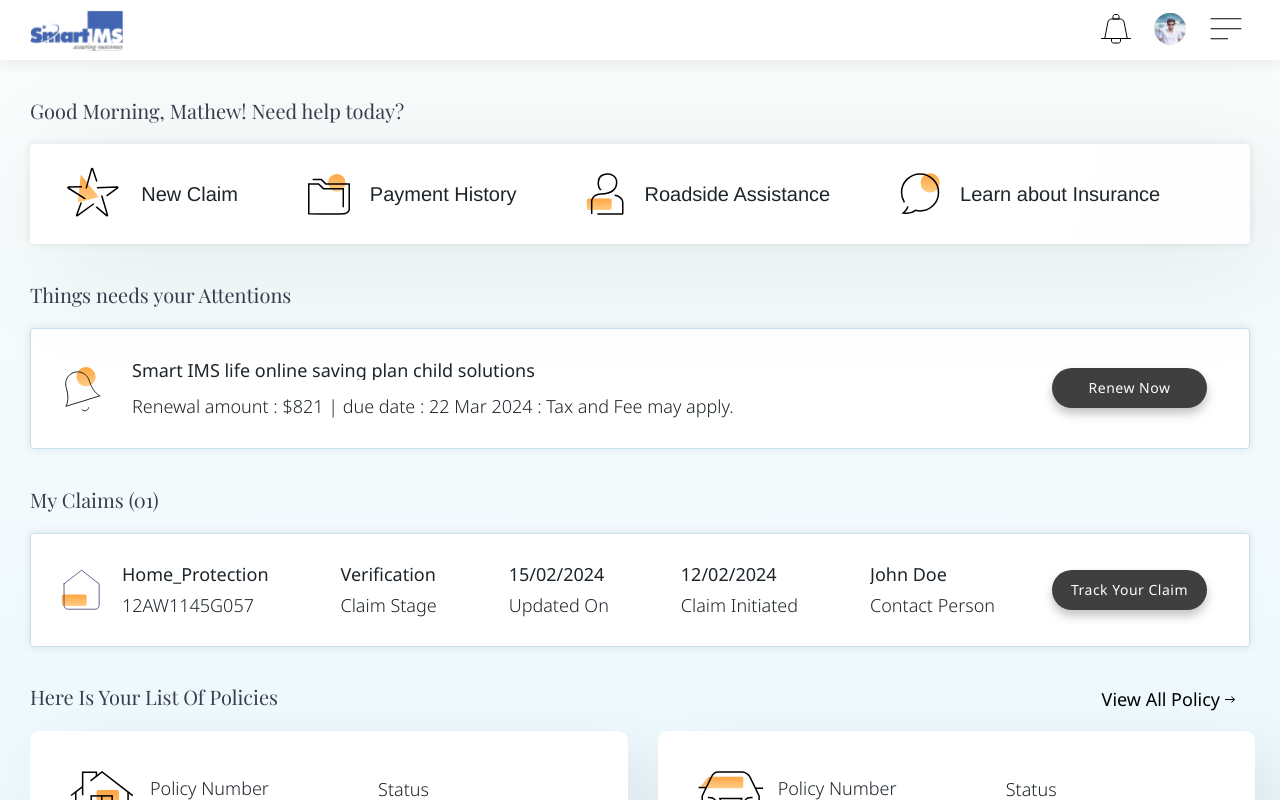
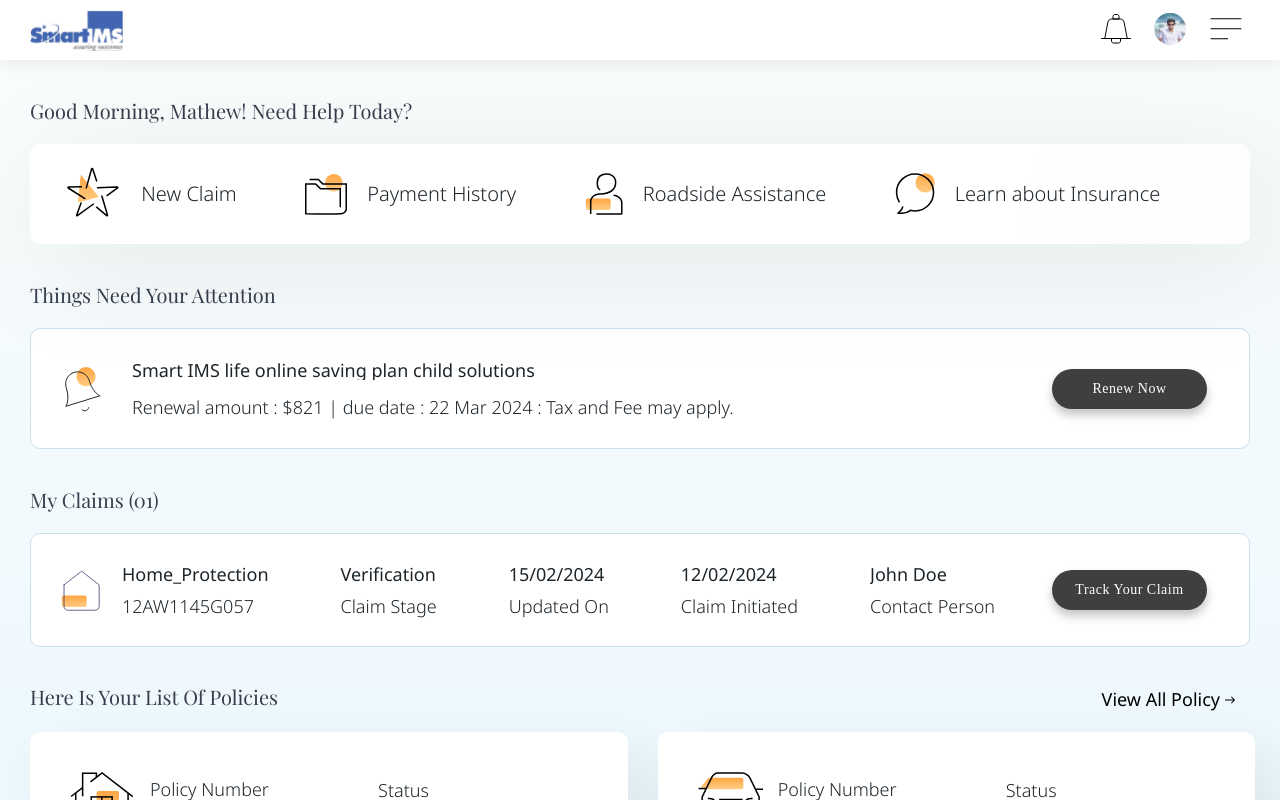
Before and after one commit to SmartImsIns/smart-ims-insu-frontend-app, a React (Create React App) app: page /ims-dashboard in a window 1280 px wide. Shown: the top 800 px of the page. Built offline with nearby package versions, Linux system fonts and the light colour scheme; a web font is replaced by a local one.

Commit message:
fixed bugs

```diff
--- a/src/ImsDashboard/ImsDashboardCards/AttentionCard.tsx
+++ b/src/ImsDashboard/ImsDashboardCards/AttentionCard.tsx
@@ -21,7 +21,7 @@ const AttentionCard: React.FC<AttentionCardProps> = ({
 }) => {
   return (
     <Box sx={ImsDashboardStyle.imsDashbardContainer}>
-      <DynamicTextDisplay text="Things needs your Attentions" />
+      <DynamicTextDisplay text="Things Need Your Attention" />
       <Card sx={ImsDashboardStyle.AttentionCardStyles}>
         <Box sx={ImsDashboardStyle.AttentionsCardBoxStyle}>
           <Box>
--- a/src/ImsDashboard/ImsDashboardCards/MyClaimsCard.tsx
+++ b/src/ImsDashboard/ImsDashboardCards/MyClaimsCard.tsx
@@ -45,6 +45,7 @@ const MyClaimsCard: React.FC = () => {
   return (
     <Box sx={ImsDashboardStyle.imsDashbardContainer}>
       <DynamicTextDisplay text={`My Claims (${formattedClaimCount})`} />
+
       {claimdata?.map((claim, id) => (
         <Box key={id}>
           <Card sx={ImsDashboardStyle.myClaimsCardStyles}>
--- a/src/ImsDashboard/ImsDashboardCards/WelcomeCard.tsx
+++ b/src/ImsDashboard/ImsDashboardCards/WelcomeCard.tsx
@@ -1,5 +1,5 @@
 import React from "react";
-import { Box, Card } from "@mui/material";
+import { Box } from "@mui/material";
 import DynamicTextDisplay from "../common/DynamicTextDisplay";
 import ImsDashboardStyle from "../ImsDashboardStyle";
 import DashBoardCardItem from "../common/DashBoardCardItem";
@@ -12,15 +12,14 @@ import {
   PAYMENT_ICON,
   roadSideAssistance,
   STAR_ICON,
+  name,
 } from "../../constants/Constants";
 
-type Props = {};
-
-const WelcomeCard: React.FC = (props: Props) => {
+const WelcomeCard: React.FC = () => {
   return (
     <Box sx={ImsDashboardStyle.welcomeCardsContainer}>
-      <DynamicTextDisplay text="Good Morning, Mathew! Need help today?" />
-      <Card sx={ImsDashboardStyle.welcomeCardStyles}>
+      <DynamicTextDisplay text={`Good Morning, ${name}! Need Help Today?`} />
+      <Box sx={ImsDashboardStyle.welcomeCardStyles}>
         <DashBoardCardItem
           src={STAR_ICON}
           alt="new-claim-icon"
@@ -30,7 +29,6 @@ const WelcomeCard: React.FC = (props: Props) => {
           src={PAYMENT_ICON}
           alt="payment-history-icon"
           text={paymentHistory}
-          // style={{ marginTop: "10px" }}
         />
         <DashBoardCardItem
           src={ASSISTANCE_ICON}
@@ -42,7 +40,7 @@ const WelcomeCard: React.FC = (props: Props) => {
           alt="Learn-About-icon"
           text={learnAbout}
         />
-      </Card>
+      </Box>
     </Box>
   );
 };
--- a/src/ImsDashboard/ImsDashboardStyle.ts
+++ b/src/ImsDashboard/ImsDashboardStyle.ts
@@ -19,7 +19,7 @@ const ImsDashboardStyle = {
     "@media (min-width: 600px) and (max-width: 1024px)": {
       paddingLeft: "25px",
       paddingRight: "25px",
-      marginTop: "40px",
+      marginTop: "50px",
     },
     "@media (min-width: 1024px) and (max-width: 1920px)": {
       paddingLeft: "30px",
@@ -27,7 +27,7 @@ const ImsDashboardStyle = {
     },
   },
   imsDashbardContainer: {
-    paddingTop: "40px",
+    paddingTop: "40.23px",
     paddingLeft: "30px",
     paddingRight: "30px",
     "@media (max-width: 599px)": {
@@ -67,11 +67,11 @@ const ImsDashboardStyle = {
     alignItems: "center",
     justifyContent: "space-between",
     marginTop: "22px",
-    background: "linear-gradient(108deg, #FFF 80.85%, #F8F9FF 145.84%)",
-    filter: "drop-shadow(20px 20px 57px rgba(0, 0, 0, 0.08))",
-    boxShadow: "0px 0px 10px 0px rgba(0, 0, 0, 0.1)",
+    backgroundImage: 'linear-gradient(108deg, #FFF 80.85%, #F8F9FF 145.84%)',
+    filter: 'drop-shadow(20px 20px 57px rgba(0, 0, 0, 0.08))',
     paddingRight: "89.78px",
     paddingLeft: "35.08px",
+    borderRadius: "10px",
     "@media (max-width: 599px)": {
       height: "258px",
       paddingRight: "38px",
@@ -84,8 +84,8 @@ const ImsDashboardStyle = {
       gridTemplateRows: "1fr 1fr",
     },
     "@media(min-width: 600px) and (max-width: 880px)": {
-      paddingLeft: "10px",
-      paddingRight: "40px",
+      paddingLeft: "25px",
+      paddingRight: "50px",
     },
   },
   DashBoardCardText: {
@@ -95,8 +95,9 @@ const ImsDashboardStyle = {
     fontStyle: "normal",
     fontWeight: 300,
     lineHeight: "22px",
+    fontFamily: "Noto Sans",
     "@media (max-width: 599px)": {
-      fontSize: "16px",
+      fontSize: "14px",
       paddingLeft: "10px",
       marginLeft: "0px",
       textAlign: "center",
@@ -104,7 +105,7 @@ const ImsDashboardStyle = {
       maxHeight: "36px",
     },
     "@media(min-width: 600px) and (max-width: 1023px)": {
-      fontSize: "14px",
+      fontSize: "16px",
       marginLeft: "10px",
       maxWidth: "140px",
     },
@@ -121,7 +122,9 @@ const ImsDashboardStyle = {
     paddingRight: "42px",
     paddingLeft: "23.63px",
     border: "1px solid #C9E1EC",
-    boxShadow: "0px 0px 10px 0px rgba(0, 0, 0, 0.1)",
+    borderRadius: "10px",
+    borderShadow: "none",
+    boxShadow: "0px 0px 10px 0px rgba(0, 0, 0, 0)",
     "@media (max-width:599px)": {
       paddingRight: "38px",
       height: "182px",
@@ -162,7 +165,7 @@ const ImsDashboardStyle = {
     display: "flex",
     width: "fit-content",
     minWidth: "155px",
-    height: 40,
+    height: "40px",
     padding: "16px 12px",
     justifyContent: "center",
     alignItems: "center",
@@ -172,9 +175,10 @@ const ImsDashboardStyle = {
     boxShadow: "0px 6px 10px 0px rgba(63, 63, 63, 0.3)",
     color: "var(--Default-White, #FFF)",
     fontWeight: 400,
-    fontFamily: "Noto Sans",
-    lineHeight: 1,
-    letterSpacing: 0.5,
+    fontFamily: "Loto",
+    fontStyle: "normal",
+    lineHeight: "14px",
+    letterSpacing: "0.5px",
     marginLeft: "auto",
   },
   myClaimsCardStyles: {
@@ -188,7 +192,8 @@ const ImsDashboardStyle = {
     flexWrap: "wrap",
     justifyContent: "space-between",
     paddingRight: "42px",
-    boxShadow: "0px 0px 10px 0px rgba(0, 0, 0, 0.1)",
+    borderRadius: "10px",
+    boxShadow: "0px 0px 10px 0px rgba(0, 0, 0, 0)",
     "@media (max-width:599px)": {
       height: "309px",
       paddingRight: "0px",
@@ -215,10 +220,11 @@ const ImsDashboardStyle = {
     boxShadow: "0px 6px 10px 0px rgba(63, 63, 63, 0.3)",
     color: "var(--Default-White, #FFF)",
     fontWeight: 400,
-    fontFamily: "Noto Sans",
-    lineHeight: 1,
+    fontFamily: "Loto",
+    lineHeight: "14px",
     letterSpacing: 0.5,
     marginLeft: "auto",
+    fontSize: "14px"
   },
   ClaminsContentStyles: {
     display: "flex",
@@ -275,11 +281,18 @@ const ImsDashboardStyle = {
     fontFamily: "Noto Sans",
     fontStyle: "normal",
     fontWeight: "400",
-    lineHeight: "111.5%",
+    lineHeight: "20px",
+    textOverflow: 'ellipsis',
     "@media (max-width:599px)": {
-      fontSize: "14px",
       fontWeight: "400",
       maxWidth: "500px",
+      overflow: 'hidden',
+      color: '#1D252B',
+      textOverflow: 'ellipsis',
+      fontFamily: 'Noto Sans',
+      fontSize: '16px',
+      fontStyle: 'normal',
+      lineHeight: '24px',
     },
   },
 
@@ -289,13 +302,16 @@ const ImsDashboardStyle = {
     fontStyle: "normal",
     fontFamily: "Noto Sans",
     fontWeight: "300",
-    lineHeight: "19.8px",
+    lineHeight: "20px",
     "@media(max-width:599px)": {
       fontSize: "14px",
-      fontWeight: "300",
-      fontFamily: "Lato",
       lineHeight: "24px",
       color: "#1D252B",
+      overflow: 'hidden',
+      textOverflow: 'ellipsis',
+      fontFamily: '"Noto Sans"',
+      fontStyle: 'normal',
+      fontWeight: 300,
     },
   },
   AttentionsCardTextStyle: {
@@ -342,7 +358,7 @@ const ImsDashboardStyle = {
     fontStyle: "normal",
     fontWeight: 400,
     fontFamily: "Playfair Display",
-    lineHeight: "110%",
+    lineHeight: "22px",
   },
   secondCardItem: {
     marginTop: "16px",
--- a/src/constants/Constants.ts
+++ b/src/constants/Constants.ts
@@ -23,6 +23,7 @@ export const newClaim = "New Claim";
 export const paymentHistory = "Payment History";
 export const roadSideAssistance = "Roadside Assistance";
 export const learnAbout = "Learn about Insurance";
+export const name = "Mathew";
 
 export const MYCLAIM_ICON = myClaimsIcon;
 export const CAR_ICON = carIcon;
```
